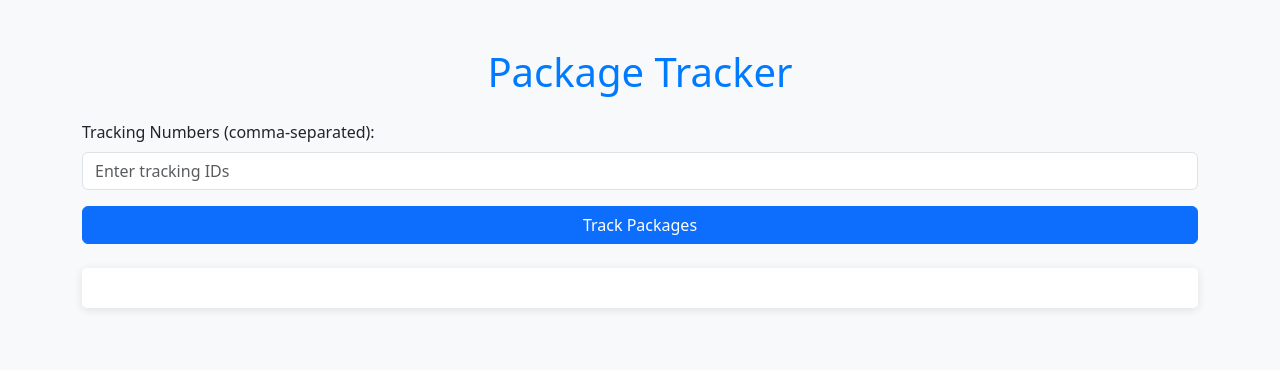
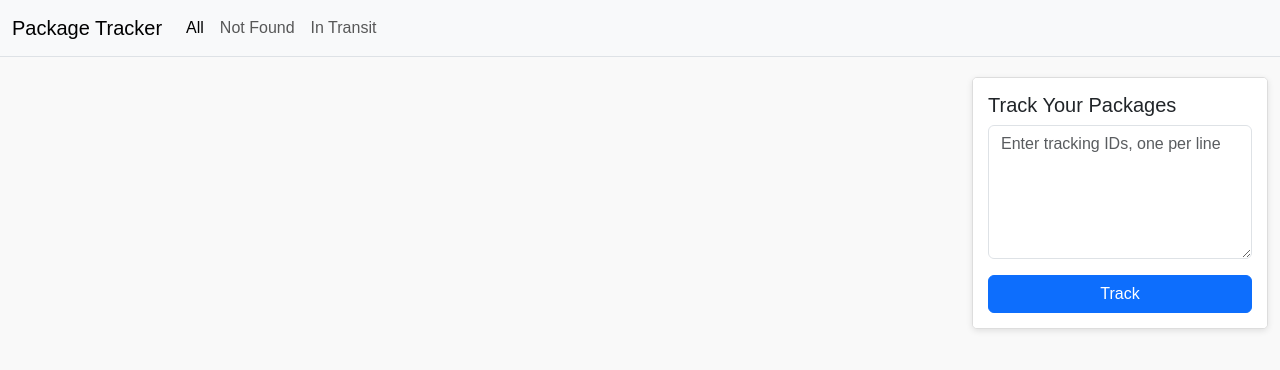
Before and after one commit to Josh-Alley20/Package-Tracker, a Flask app: page / in a window 1280 px wide. Shown: the top 370 px of the page. Run offline with Flask 3, Linux system fonts and the light colour scheme.

Commit message:
getting up and running

```diff
--- a/Package-Tracker.py
+++ b/Package-Tracker.py
@@ -37,8 +37,6 @@ def display_shipment_details(shipments):
 apiKey = 'eyJhbGciOiJIUzI1NiIsInR5cCI6IkpXVCJ9.eyJ1aWQiOiI1YTA0OGZhMC1iNDI2LTExZWYtYmY4Ny1hNzVhMDRjYzU5MzUiLCJzdWJJZCI6IjY3NTM4MmQ0Y2JmZmM3Njg1MWM3ZjU5MCIsImlhdCI6MTczMzUyNjIyOH0.KrYGim89rBlCWjsJ6FZEINH01I56H6K5vT6Nam1t0cA'
 trackingUrl = 'https://parcelsapp.com/api/v3/shipments/tracking'
 shipments = [
-    {'trackingId': 'EB829584702CN', 'language': 'en', 'country': 'United States'},
-    {'trackingId': 'AT586741204CN', 'language': 'en', 'country': 'United States'},
     {'trackingId': 'UJ841593631YP', 'language': 'en', 'country': 'United States'},
 ]
 
--- a/static/css/style.css
+++ b/static/css/style.css
@@ -1,13 +1,116 @@
+/* General Styling */
 body {
+    background-color: #f9f9f9;
+    font-family: Arial, sans-serif;
+}
+
+/* Navbar */
+.navbar {
+    margin-bottom: 20px;
+}
+
+/* Shipment Cards */
+#shipmentResults .card {
+    background: #ffffff;
+    border: 1px solid #ddd;
+    border-radius: 5px;
+    padding: 15px;
+    box-shadow: 0px 2px 6px rgba(0, 0, 0, 0.1);
+}
+
+/* Shipment Details */
+.hidden {
+    display: none;
+    padding-top: 10px;
+    border-top: 1px solid #ddd;
+    margin-top: 10px;
+}
+
+.details {
+    font-size: 14px;
+    color: #555;
+}
+
+.details ul {
+    list-style-type: none;
+    padding: 0;
+}
+
+.details ul li {
+    margin-bottom: 5px;
+}
+
+/* Status Indicators */
+.status-icon {
+    width: 20px;
+    height: 20px;
+    border-radius: 50%;
+    display: inline-block;
+    margin-right: 10px;
+}
+
+.status-in-transit {
+    background-color: #ffc107; /* Yellow */
+}
+
+.status-not-found {
+    background-color: #dc3545; /* Red */
+}
+
+.status-delivered {
+    background-color: #28a745; /* Green */
+}
+
+/* Shipment Details */
+.card {
+    border: 1px solid #ddd;
+    border-radius: 5px;
+    margin-bottom: 15px;
+    box-shadow: 0px 2px 6px rgba(0, 0, 0, 0.1);
+    overflow: hidden;
+}
+
+.card-header {
     background-color: #f8f9fa;
+    padding: 10px 15px;
+    border-bottom: 1px solid #ddd;
 }
-h1 {
-    font-size: 2.5rem;
-    color: #007bff;
+
+.card-body {
+    padding: 15px;
+    font-size: 14px;
+    background-color: #ffffff;
 }
-#results {
-    background: #fff;
-    border-radius: 5px;
-    box-shadow: 0 2px 10px rgba(0, 0, 0, 0.1);
-    padding: 20px;
+
+.card-body.hidden {
+    display: none;
 }
+
+.shipment-details p {
+    margin: 5px 0;
+}
+
+.shipment-details ul {
+    list-style: none;
+    padding: 0;
+    margin: 10px 0;
+}
+
+.shipment-details ul li {
+    padding: 5px 0;
+    border-bottom: 1px solid #eee;
+}
+
+.shipment-details ul li:last-child {
+    border-bottom: none;
+}
+
+.shipment-details ul li span {
+    color: #6c757d;
+    font-size: 12px;
+}
+
+.badge {
+    font-size: 12px;
+    padding: 5px 10px;
+}
--- a/static/js/script.js
+++ b/static/js/script.js
@@ -1,38 +1,95 @@
 $(document).ready(function () {
+    // Load tracking numbers from cookies on page load
+    const savedTrackingNumbers = getCookie('trackingIds');
+    if (savedTrackingNumbers) {
+        $('#trackingIds').val(savedTrackingNumbers.replace(/,/g, '\n'));
+    }
+
+    // Track button click
     $('#trackButton').click(function () {
-        const trackingIds = $('#trackingIds').val().split(',').map(id => id.trim());
+        const trackingIds = $('#trackingIds')
+            .val()
+            .split('\n')
+            .map(id => id.trim())
+            .filter(id => id !== '');
+
         if (trackingIds.length === 0) {
             alert('Please enter at least one tracking number.');
             return;
         }
 
+        // Save tracking numbers to cookies
+        setCookie('trackingIds', trackingIds.join(','), 30); // Save for 30 days
+        fetchTrackingDetails(trackingIds);
+    });
+
+    function fetchTrackingDetails(trackingIds) {
         $.ajax({
             url: '/track',
             type: 'POST',
             contentType: 'application/json',
             data: JSON.stringify({ trackingIds }),
             success: function (data) {
-                const resultsDiv = $('#results');
+                const resultsDiv = $('#shipmentResults');
                 resultsDiv.empty();
 
                 if (data.shipments) {
                     data.shipments.forEach((shipment, index) => {
-                        const updates = shipment.states || [];
-                        let updateHtml = updates.map(update => `
-                            <li>[${update.date}] ${update.status} @ ${update.location || 'Unknown'}</li>
-                        `).join('');
+                        const states = shipment.states || [];
+                        const trackingUpdates = states.length
+                            ? states
+                                  .map(
+                                      state => `
+                                    <li>
+                                        <strong>[${state.date || 'N/A'}]</strong> ${state.status || 'Unknown'}
+                                        <span>@ ${state.location || 'Unknown'}</span>
+                                    </li>`
+                                  )
+                                  .join('')
+                            : '<li>No updates available.</li>';
+
+                        const lastUpdateTime = new Date().toLocaleString();
+
+                        const details = `
+                            <div class="shipment-details">
+                                <p><strong>Tracking ID:</strong> ${shipment.trackingId || 'N/A'}</p>
+                                <p><strong>Origin:</strong> ${shipment.origin || 'Unknown'}</p>
+                                <p><strong>Destination:</strong> ${shipment.destination || 'Unknown'}</p>
+                                <p><strong>Status:</strong> ${shipment.status || 'Unknown'}</p>
+                                <p><strong>Last Known Location:</strong> ${shipment.lastState?.location || 'N/A'}</p>
+                                <p><strong>Last Update:</strong> ${shipment.lastState?.date || 'N/A'}</p>
+                                <p><strong>Current Carrier:</strong> ${shipment.carrier?.name || 'Unknown'}</p>
+                                <h6>Tracking Updates:</h6>
+                                <ul>${trackingUpdates}</ul>
+                                <div class="d-flex align-items-center justify-content-between">
+                                    <button class="btn btn-sm btn-primary update-tracking" data-tracking-id="${shipment.trackingId}">Update Tracking</button>
+                                    <span class="last-updated">Last pulled: <span class="timestamp">${lastUpdateTime}</span></span>
+                                </div>
+                            </div>`;
 
                         resultsDiv.append(`
-                            <div class="mb-4">
-                                <h5>Shipment #${index + 1}</h5>
-                                <p><strong>Tracking ID:</strong> ${shipment.trackingId || 'N/A'}</p>
-                                <p><strong>Status:</strong> ${shipment.status || 'Unknown'}</p>
-                                <p><strong>Last Update:</strong> ${shipment.lastState?.date || 'N/A'}</p>
-                                <p><strong>Location:</strong> ${shipment.lastState?.location || 'Unknown'}</p>
-                                <p><strong>Carrier:</strong> ${shipment.carrier?.name || shipment.carrier || 'Unknown'}</p>
-                                <ul>${updateHtml}</ul>
-                            </div>
-                        `);
+                            <div class="card shipment-card" data-index="${index}">
+                                <div class="card-header d-flex justify-content-between align-items-center">
+                                    <div>
+                                        <strong>${shipment.trackingId || 'Unknown'}</strong>
+                                        <span class="badge bg-primary">${shipment.status || 'Unknown'}</span>
+                                    </div>
+                                    <small>${shipment.lastState?.date || 'N/A'}</small>
+                                </div>
+                                <div class="card-body hidden">${details}</div>
+                            </div>`);
+                    });
+
+                    // Add click event for toggling details
+                    $('.shipment-card').click(function () {
+                        $(this).find('.card-body').toggleClass('hidden');
+                    });
+
+                    // Add click event for "Update Tracking" button
+                    $('.update-tracking').click(function (event) {
+                        event.stopPropagation(); // Prevent triggering card toggle
+                        const trackingId = $(this).data('tracking-id');
+                        updateTracking(trackingId, $(this).siblings('.last-updated').find('.timestamp'));
                     });
                 } else {
                     resultsDiv.append('<p>No shipment details found.</p>');
@@ -40,7 +97,80 @@ $(document).ready(function () {
             },
             error: function () {
                 alert('Failed to fetch tracking details. Please try again later.');
+            },
+        });
+    }
+
+    function updateTracking(trackingId, timestampElement) {
+        $.ajax({
+            url: '/track',
+            type: 'POST',
+            contentType: 'application/json',
+            data: JSON.stringify({ trackingIds: [trackingId] }),
+            success: function (data) {
+                if (data.shipments && data.shipments.length > 0) {
+                    const updatedShipment = data.shipments[0];
+                    const card = $(`.shipment-card[data-index="${trackingId}"]`);
+                    const states = updatedShipment.states || [];
+                    const trackingUpdates = states.length
+                        ? states
+                              .map(
+                                  state => `
+                                <li>
+                                    <strong>[${state.date || 'N/A'}]</strong> ${state.status || 'Unknown'}
+                                    <span>@ ${state.location || 'Unknown'}</span>
+                                </li>`
+                              )
+                              .join('')
+                        : '<li>No updates available.</li>';
+
+                    // Update the shipment details
+                    card.find('.card-body .shipment-details').html(`
+                        <p><strong>Tracking ID:</strong> ${updatedShipment.trackingId || 'N/A'}</p>
+                        <p><strong>Origin:</strong> ${updatedShipment.origin || 'Unknown'}</p>
+                        <p><strong>Destination:</strong> ${updatedShipment.destination || 'Unknown'}</p>
+                        <p><strong>Status:</strong> ${updatedShipment.status || 'Unknown'}</p>
+                        <p><strong>Last Known Location:</strong> ${updatedShipment.lastState?.location || 'N/A'}</p>
+                        <p><strong>Last Update:</strong> ${updatedShipment.lastState?.date || 'N/A'}</p>
+                        <p><strong>Current Carrier:</strong> ${updatedShipment.carrier?.name || 'Unknown'}</p>
+                        <h6>Tracking Updates:</h6>
+                        <ul>${trackingUpdates}</ul>
+                        <div class="d-flex align-items-center justify-content-between">
+                            <button class="btn btn-sm btn-primary update-tracking" data-tracking-id="${updatedShipment.trackingId}">Update Tracking</button>
+                            <span class="last-updated">Last pulled: <span class="timestamp">${new Date().toLocaleString()}</span></span>
+                        </div>`);
+
+                    // Update the timestamp
+                    if (timestampElement) {
+                        timestampElement.text(new Date().toLocaleString());
+                    }
+                } else {
+                    alert('Failed to update tracking details. Please try again later.');
+                }
+            },
+            error: function () {
+                alert('Failed to update tracking details. Please try again later.');
+            },
+        });
+    }
+
+    // Helper functions to set and get cookies
+    function setCookie(name, value, days) {
+        const d = new Date();
+        d.setTime(d.getTime() + days * 24 * 60 * 60 * 1000);
+        const expires = 'expires=' + d.toUTCString();
+        document.cookie = `${name}=${value};${expires};path=/`;
+    }
+
+    function getCookie(name) {
+        const decodedCookie = decodeURIComponent(document.cookie);
+        const cookieArr = decodedCookie.split(';');
+        for (let i = 0; i < cookieArr.length; i++) {
+            let c = cookieArr[i].trim();
+            if (c.indexOf(name + '=') === 0) {
+                return c.substring(name.length + 1, c.length);
             }
-        });
-    });
+        }
+        return null;
+    }
 });
--- a/templates/index.html
+++ b/templates/index.html
@@ -8,17 +8,48 @@
     <link rel="stylesheet" href="{{ url_for('static', filename='css/style.css') }}">
 </head>
 <body>
-    <div class="container mt-5">
-        <h1 class="text-center">Package Tracker</h1>
-        <form id="trackingForm" class="my-4">
-            <div class="mb-3">
-                <label for="trackingIds" class="form-label">Tracking Numbers (comma-separated):</label>
-                <input type="text" id="trackingIds" class="form-control" placeholder="Enter tracking IDs">
+    <!-- Navigation Bar -->
+    <nav class="navbar navbar-expand-lg navbar-light bg-light border-bottom">
+        <div class="container-fluid">
+            <a class="navbar-brand" href="#">Package Tracker</a>
+            <ul class="navbar-nav me-auto">
+                <li class="nav-item">
+                    <a class="nav-link active" href="#">All</a>
+                </li>
+                <li class="nav-item">
+                    <a class="nav-link" href="#">Not Found</a>
+                </li>
+                <li class="nav-item">
+                    <a class="nav-link" href="#">In Transit</a>
+                </li>
+                <!-- Add more tabs as needed -->
+            </ul>
+        </div>
+    </nav>
+
+    <!-- Main Content -->
+    <div class="container-fluid mt-3">
+        <div class="row">
+            <!-- Left Panel: Shipment Details -->
+            <div class="col-lg-9 col-md-8">
+                <div id="shipmentResults" class="d-flex flex-column gap-3">
+                    <!-- Placeholder for shipment cards -->
+                </div>
             </div>
-            <button type="button" id="trackButton" class="btn btn-primary w-100">Track Packages</button>
-        </form>
-        <div id="results" class="mt-4"></div>
+
+            <!-- Right Panel: Tracking Input -->
+            <div class="col-lg-3 col-md-4">
+                <div class="card">
+                    <div class="card-body">
+                        <h5 class="card-title">Track Your Packages</h5>
+                        <textarea id="trackingIds" class="form-control mb-3" rows="5" placeholder="Enter tracking IDs, one per line"></textarea>
+                        <button id="trackButton" class="btn btn-primary w-100">Track</button>
+                    </div>
+                </div>
+            </div>
+        </div>
     </div>
+
     <script src="https://code.jquery.com/jquery-3.6.0.min.js"></script>
     <script src="{{ url_for('static', filename='js/script.js') }}"></script>
 </body>
```
